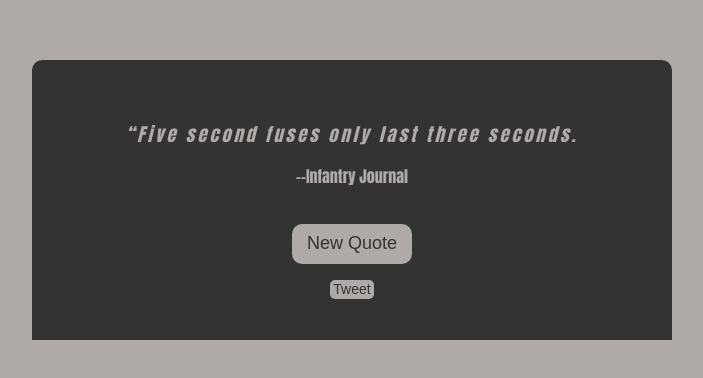
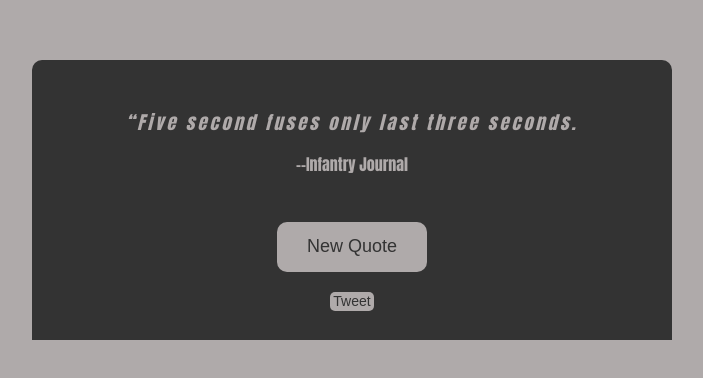
Before and after one commit to AlexScheaua/Random-Quote-Machine, a plain HTML site: page index.html in a window 1280 px wide. Shown: the part 200-578 px from the top of the page, without its empty margins (288-991 px from the left). Drawn offline with nearby package versions, Linux system fonts and the light colour scheme.

Commit message:
button bug solved

```diff
--- a/style.css
+++ b/style.css
@@ -75,9 +75,9 @@
 }
 
 #new-quote {
-  margin: 5vh 0vh 2vh;
-  width: 15vh;
-  height: 5vh;
+  margin: 50px 0vh 20px;
+  width: 150px;
+  height: 50px;
   border: none;
   border-radius: 10px;
   font-size: 18px;
```
